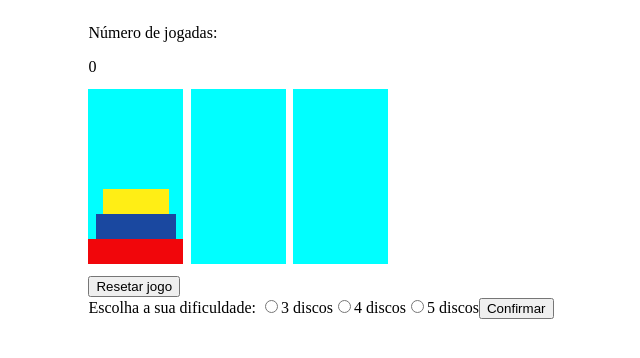
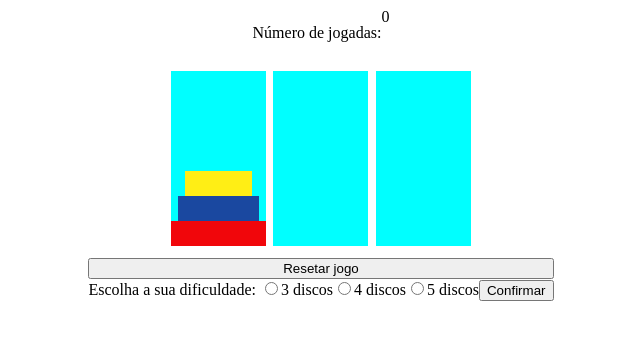
Before and after one commit to nerfandinho/torre-de-hanoi, a plain HTML site: page index.html in a window 1280 px wide. Shown: the whole page, without its empty margins (319-959 px from the left). Drawn offline with Linux system fonts and the light colour scheme.

Commit message:
Adiciona algumas estilicaçoes ao jogo

```diff
--- a/src/css/style.css
+++ b/src/css/style.css
@@ -1,21 +1,41 @@
+/* = CORPO ========== */
 body, main {
     display: flex;
     justify-content: center;
 }
 
 main {
+    align-items: center;
     flex-direction: column;
 }
 
+
+/* = ELEMENTOS ========== */
+#playCount {
+    display: flex;
+}
+
+#buttons {
+    display: flex;
+    flex-direction: column;
+}
+
+#options {
+    display: flex;
+}
+
+
+/* = JOGO ========== */
 #game {
     display: flex;
     justify-content: space-between;
     align-items: center;
     width: 300px;
     height: 200px;
-    /* background-color: gray; */
 }
 
+
+/* - PINOS ---------- */
 #game * {
     height: 175px;
     width: 95px;
@@ -26,6 +46,8 @@ main {
     cursor: pointer;
 }
 
+
+/* - DISCOS ---------- */
 #pin1 *,
 #pin2 *,
 #pin3 * {
@@ -57,6 +79,8 @@ main {
     background-color: #B4DC8C;
 }
 
+
+/* = POPUP ========== */
 .blocker {
     display: flex;
     justify-content: center;
--- a/src/js/script.js
+++ b/src/js/script.js
@@ -119,8 +119,7 @@ function moveBloco(evt) {
     let ultimoBloco = colunaCLicada.lastElementChild;
     if (mao === '') {
         mao = ultimoBloco;
-    }
-    if (mao !== ultimoBloco) {
+    } else if (mao !== ultimoBloco) {
         colunaCLicada.appendChild(mao);
         mao = '';
 
@@ -133,7 +132,7 @@ function contaJogada() {
     document.getElementById("numJogadas").innerHTML = numJogadas;
 }
 
-function popUp(situacao="Situação", mensagem="Pequena mensagem a ser mostrada!") {
+function popUp(situacao = "Situação", mensagem = "Pequena mensagem a ser mostrada!") {
     const blocker = document.createElement("section"),
           popUp = document.createElement("div"),
           span = document.createElement("span"),
```
